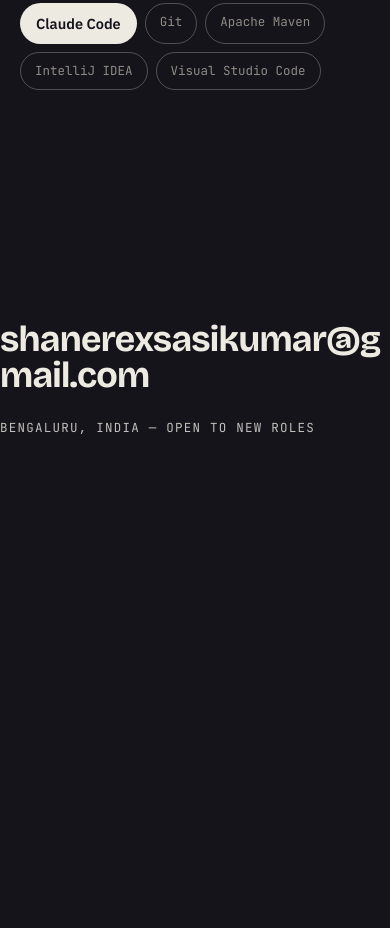
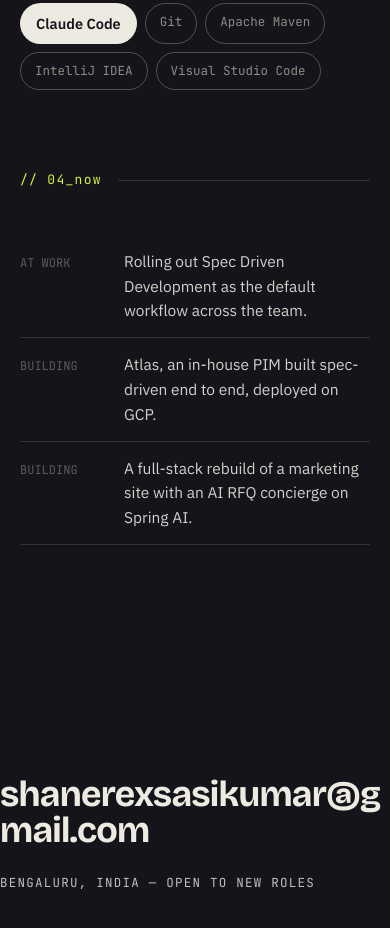
Before and after one commit to Shanerex/portfolio, a Next.js app: page / in a window 390 px wide. Shown: the part 6640-7568 px from the top of the page. Before the commit the page ends 7174 px from the top, so only its background shows below. Built offline with nearby package versions, Linux system fonts and the light colour scheme.

Commit message:
feat: add the now section

```diff
--- a/app/page.tsx
+++ b/app/page.tsx
@@ -3,6 +3,7 @@ import Intro from '@/components/Intro'
 import Journey from '@/components/Journey'
 import Projects from '@/components/Projects'
 import Skills from '@/components/Skills'
+import Now from '@/components/Now'
 import Contact from '@/components/Contact'
 import ScrollEffects from '@/components/ScrollEffects'
 import Hero from '@/components/Hero'
@@ -20,6 +21,7 @@ export default function Home() {
         <Journey />
         <Projects />
         <Skills />
+        <Now />
         <Contact />
       </main>
       <ScrollEffects />
--- /dev/null
+++ b/components/Now.module.css
@@ -0,0 +1,29 @@
+.section {
+  padding-block: clamp(40px, 6vw, 64px);
+}
+
+/* Section marker uses the shared global .marker/.marker-label/.marker-rule
+   classes from app/globals.css (Task 1) — no local rule needed here. */
+
+.row {
+  display: flex;
+  gap: 14px;
+  padding: 14px 0;
+  border-bottom: 1px solid var(--line);
+  align-items: baseline;
+}
+
+.tag {
+  font-family: var(--font-mono);
+  font-size: 12px;
+  color: var(--ink-mute);
+  flex: none;
+  width: 90px;
+}
+
+.text {
+  font-size: 15.5px;
+  color: var(--ink);
+  opacity: .88;
+  line-height: 1.6;
+}
--- /dev/null
+++ b/components/Now.tsx
@@ -0,0 +1,23 @@
+import { now } from '@/content'
+import styles from './Now.module.css'
+
+export default function Now() {
+  return (
+    <section id="now" className={`${styles.section} wrap`}>
+      <div className="marker reveal">
+        <span className="marker-label">// 04_now</span>
+        <span className="marker-rule" />
+      </div>
+      {now.map((entry, i) => (
+        <div
+          key={entry.text}
+          className={`${styles.row} reveal`}
+          style={{ transitionDelay: `${i * 90}ms` }}
+        >
+          <span className={styles.tag}>{entry.tag}</span>
+          <span className={styles.text}>{entry.text}</span>
+        </div>
+      ))}
+    </section>
+  )
+}
--- a/content.ts
+++ b/content.ts
@@ -128,6 +128,23 @@ export const journey: JourneyEntry[] = [
     ),
 ]
 
+export type NowEntry = { tag: string; text: string }
+
+export const now: NowEntry[] = [
+  {
+    tag: 'AT WORK',
+    text: 'Rolling out Spec Driven Development as the default workflow across the team.',
+  },
+  {
+    tag: 'BUILDING',
+    text: 'Atlas, an in-house PIM built spec-driven end to end, deployed on GCP.',
+  },
+  {
+    tag: 'BUILDING',
+    text: 'A full-stack rebuild of a marketing site with an AI RFQ concierge on Spring AI.',
+  },
+]
+
 export const projects: Project[] = [
   {
     name: 'cryptouijc',
```
Also changed, not shown: 1 other file (tests, documents, lock files or other folders).
